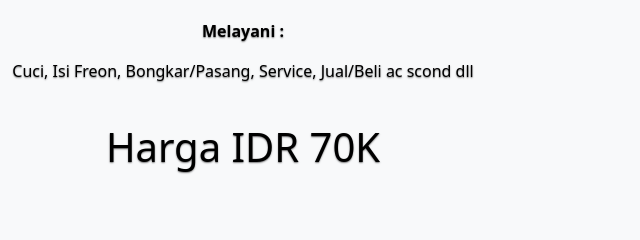
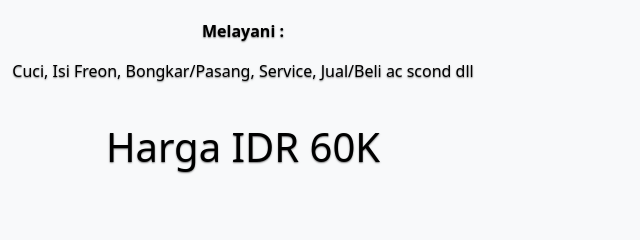
Before and after one commit to coorporates/cahaya-berkah-tehnik, a plain HTML site: page index.html in a window 1280 px wide. Shown: the part 1660-1900 px from the top of the page, 397-1037 px from the left. Drawn offline with nearby package versions, Linux system fonts and the light colour scheme.

Commit message:
merubah nilai harga

```diff
--- a/index.html
+++ b/index.html
@@ -180,7 +180,7 @@
                 <p><strong>Melayani :</strong></p>
                 <p>Cuci, Isi Freon, Bongkar/Pasang, Service, Jual/Beli ac scond dll</p>
                 <br />
-                <h1>Harga IDR 70K</h1>
+                <h1>Harga IDR 60K</h1>
               </div>
             </div>
           </div>
```
